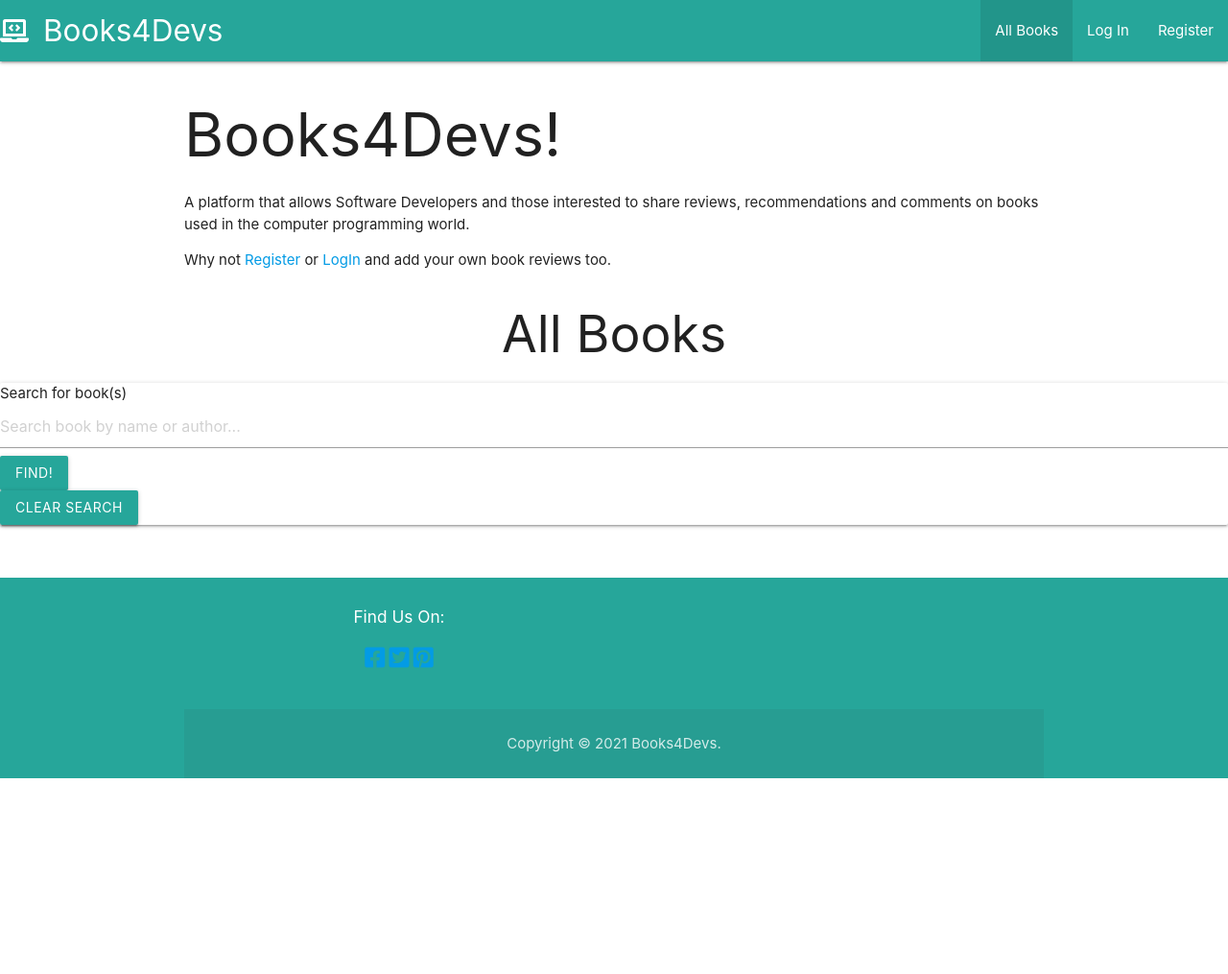
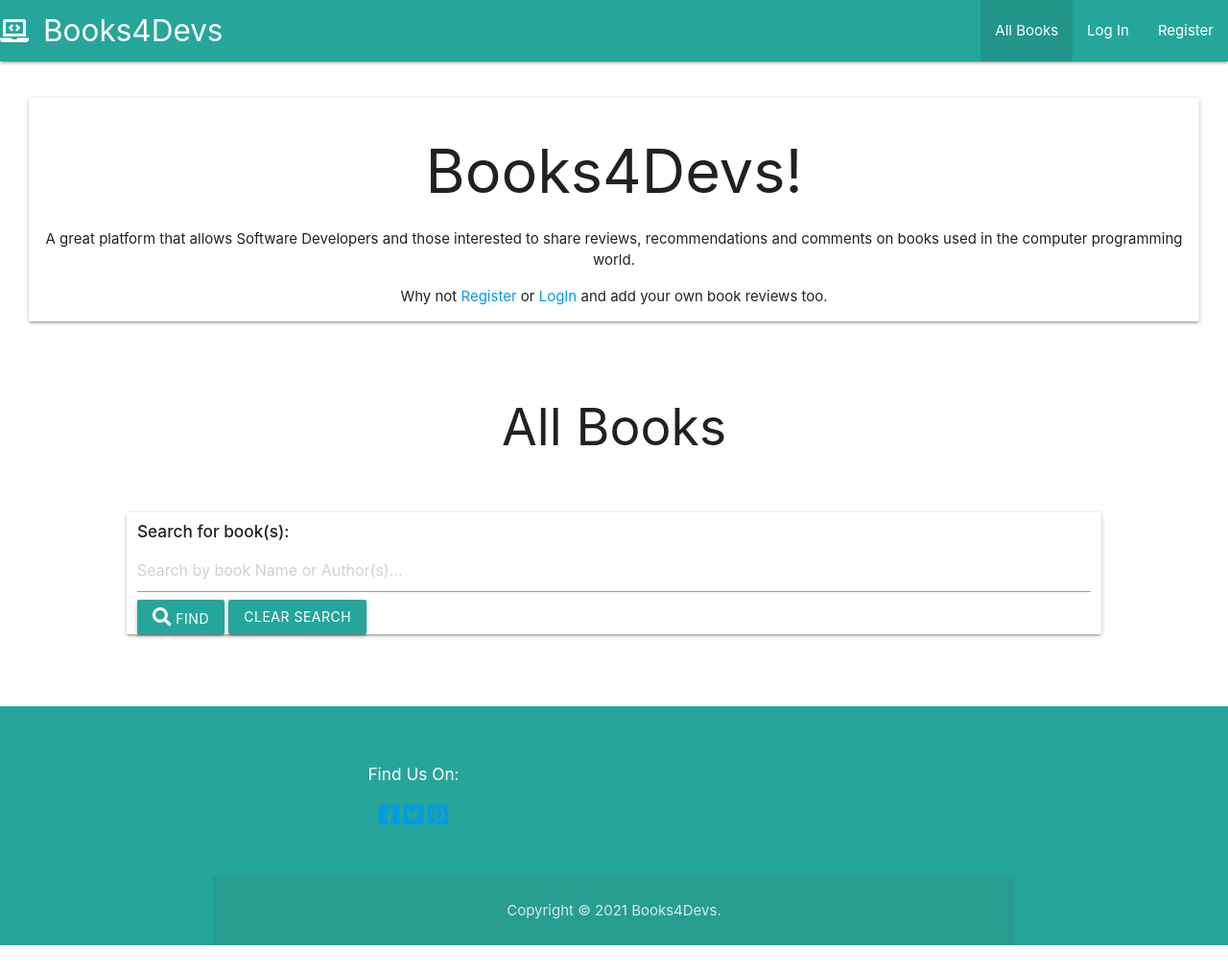
Before and after one commit to PhillyJB/Books4Devs, a Flask app: page / in a window 1280 px wide. Shown: the whole page at 96% size. Before the commit the page ends 811 px from the top, so only its background shows below. Run offline with Flask 2, Linux system fonts and the light colour scheme; data that the repository does not hold is empty; some libraries are stand-ins or nearby versions.

Commit message:
ammended cards in all-book.html

```diff
--- a/static/css/styles.css
+++ b/static/css/styles.css
@@ -2,6 +2,39 @@
 .nav-wrapper {
   background-color: #26a69a;
 }
+
+/*-----Rows------*/
+.row {
+  margin: 30px;
+}
+
+/*-----Header Sections and headings-------*/
+.header-section, .page-header {
+  text-align: center;
+}
+
+/*-----Search Box on index page-----*/
+.search-box-content.btn {
+  margin-top: 3px;
+  margin-bottom: 7px;
+}
+
+/*------cards for bookb row------*/
+.book-section-row {
+  display: flex;
+  flex-wrap: wrap;
+  flex-direction: row;
+  justify-content: space-evenly;
+}
+/*-----Cards for books-----*/
+.book-card-style {
+  margin-left: 30px;
+  margin-right: 30px;
+  margin-top: 30px;
+  margin-bottom: 30px;
+  height: 95%;
+}
+
 
 /*-----footer section------*/
 .page-footer {
--- a/templates/index.html
+++ b/templates/index.html
@@ -1,53 +1,56 @@
 {% extends "base.html" %}
 {% set active_page = "index" %}
 {% block content %}
-<header class="py-1 bg-light border-bottom mb-2">
-    <div class="container">
-        <div class="text-center my-5">
-
-            <h1 class="fw-bolder">Books4Devs!</h1>
-            <p class="lead mb-0">A platform that allows Software Developers and those interested to share reviews,
+<header class="header-section">
+    <div class="row">
+        <div class=" col s12 card main-heading">
+            <h1 class="">Books4Devs!</h1>
+            <p class="">A great platform that allows Software Developers and those interested to share
+                reviews,
                 recommendations and comments on books used in the computer programming world.</p>
             {% if session.user %}
-            <p></p>
             {% else %}
-            <p class="lead mb-0">
+            <p class="">
                 Why not <a style="text-decoration: none;" href="{{ url_for('register') }}">Register</a> or <a
                     style="text-decoration: none;" href="{{ url_for('login') }}">LogIn </a> and add your own book
-                reviews
-                too.
+                reviews too.
             </p>
             {% endif %}
         </div>
     </div>
 </header>
-<div class="row" style="justify-content: center;">
+<div class="row">
+    <div class="col s12 page-header">
+        <h2>All Books</h2>
+    </div>
+</div>
+<!--Search box area(row)-->
+<div class="row">
     <form action="{{ url_for('search') }}" method="POST" class="col-10">
-        <h2 style="text-align: center;">All Books</h2>
         <!--search box-->
-        <div class="card mb-4">
-            <div class="card-header">Search for book(s)</div>
+        <div class="col s10 offset-s1 card search-box-content">
+            <h6 class="card-header"><strong> Search for book(s):</strong></h6>
             <div class="card-body">
                 <div class="input-group">
-                    <input class="form-control" type="text" name="book_search"
-                        placeholder="Search book by name or author..." aria-label="Enter search term..."
-                        aria-describedby="button-search" />
-                    <button class="btn btn-primary" id="book_search" type="submit">Find!</button>
+                    <input class="input-field" type="text" name="book_search"
+                        placeholder="Search by book Name or Author(s)..." />
+                    <button class="btn" id="book_search" type="submit"><i class="fas fa-search"></i> Find</button>
+                    <a href="{{ url_for('index') }}" class="btn btn-primary">Clear Search</a>
                 </div>
-                <a href="{{ url_for('index') }}" class="btn btn-primary">Clear Search</a>
             </div>
         </div>
     </form>
 </div>
 <!--Book Card Section Row-->
-<div class="row">
+<div class="row book-section-row">
     {% for book in developer_books %}
-    <div class="col s12 m6 l4">
         <!--Each Individual Card-->
-        <div class="card">
+        <div class="col s12 m6 l4 colum-for-cards">
+            <div class="book-card-style card">
             <div class="card-image">
                 <img src="{{ book.imgURL }}">
-                <a href="{{ url_for('view_book', book_id=book._id) }}" class="btn-floating halfway-fab waves-effect waves-light"><i class="fas fa-plus"></i></a>
+                <a href="{{ url_for('view_book', book_id=book._id) }}"
+                    class="btn-floating halfway-fab waves-effect waves-light"><i class="fas fa-plus"></i></a>
             </div>
             <div class="card-content">
                 <h4 class="card-title">{{ book.title }}</h4>
@@ -58,14 +61,15 @@
                 {% if session.user|lower == book.added_by|lower %}
                 <a class="btn waves-effect waves-light" href="{{ url_for('edit_book', book_id=book._id) }}"><i
                         class="far fa-edit"></i>Edit</a>
-                <a class="btn waves-effect waves-light deletion-alert" href="{{ url_for('delete_book', book_id=book._id) }}"><i
-                        class="far fa-trash-alt"></i>Delete</a>
+                <a class="btn waves-effect waves-light deletion-alert"
+                    href="{{ url_for('delete_book', book_id=book._id) }}"><i class="far fa-trash-alt"></i>Delete</a>
                 {% endif %}
                 {% endif %}
-                <a class="btn waves-effect waves-light" href="{{ book.get_book }}" target="_blank"><i class="fas fa-shopping-cart"></i> Get this Book</a>
+                <a class="btn waves-effect waves-light" href="{{ book.get_book }}" target="_blank"><i
+                        class="fas fa-shopping-cart"></i> Get this Book</a>
             </div>
         </div>
-    </div>
+        </div>
     {% endfor %}
 </div>
 {% endblock %}
```
Also changed, not shown: templates/base.html (+17 -8 lines).
